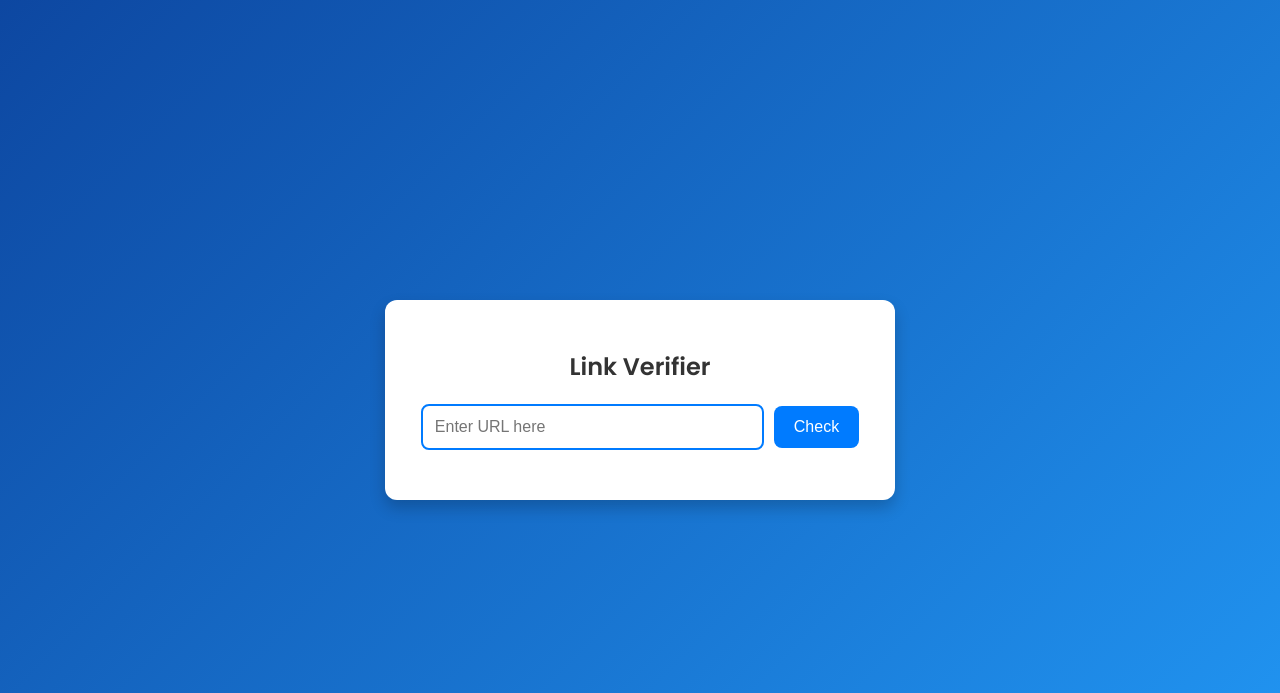
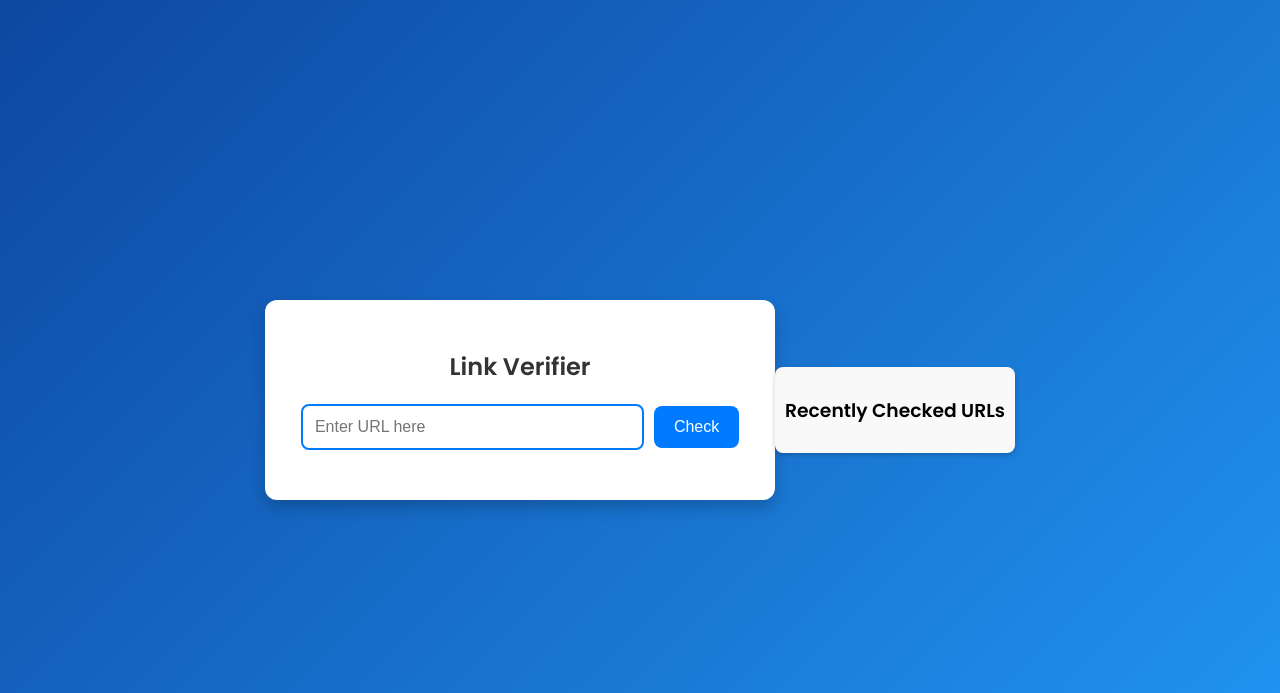
Before and after one commit to Albeeraj/Linkverifier, a FastAPI app: page / in a window 1280 px wide. Shown: the top 693 px of the page. Run offline with FastAPI, Linux system fonts and the light colour scheme; parts of the project's set-up code (start-up, migrations or seed data) failed here and were passed over.

Commit message:
Added recent URLs display feature

```diff
--- a/app.py
+++ b/app.py
@@ -4,6 +4,8 @@ import joblib
 import pandas as pd
 
 app = FastAPI()
+recent_urls = []  # Stores the last 10 checked URLs
+
 
 # Load trained phishing detection model
 try:
@@ -62,7 +64,20 @@ def predict(data: dict):
     url = data.get("url", "")
     if not url:
         raise HTTPException(status_code=400, detail="No URL provided")
-    return predict_url(url)
+
+    result = predict_url(url)
+
+    # Store recent URLs (only keep the last 10)
+    recent_urls.insert(0, {"url": url, "result": result["result"]})
+    if len(recent_urls) > 10:
+        recent_urls.pop()
+
+    return result
+# API endpoint to get the last 10 checked URLs
+@app.get("/recent")
+def get_recent():
+    return {"recent_urls": recent_urls}
+
 
 if __name__ == "__main__":
     import uvicorn
--- a/templates/index.html
+++ b/templates/index.html
@@ -103,29 +103,47 @@
         .error {
             color: red;
         }
+        #recent-container {
+    margin-top: 20px;
+    text-align: left;
+    background: #f9f9f9;
+    padding: 10px;
+    border-radius: 8px;
+    box-shadow: 0 2px 5px rgba(0, 0, 0, 0.2);
+}
+
+#recent-list {
+    list-style: none;
+    padding: 0;
+}
+
+#recent-list li {
+    padding: 5px;
+    font-size: 14px;
+    border-bottom: 1px solid #ddd;
+}
+
+#recent-list li:last-child {
+    border-bottom: none;
+}
+
     </style>
     <script>
-        function isValidURL(url) {
-            const urlPattern = /^(https?:\/\/)([\w.-]+)\.([a-z]{2,6})(\/[\w.-]*)*\/?$/;
-            return urlPattern.test(url);
-        }
-
         async function checkURL() {
             let url = document.getElementById("urlInput").value.trim();
             let resultText = document.getElementById("result");
             let loadingText = document.getElementById("loading");
 
-            if (!url || !isValidURL(url)) {
+            if (!url) {
                 resultText.innerText = "⚠️ Enter a valid URL, including path (e.g., https://example.com/path)";
                 resultText.className = "error";
                 return;
             }
 
-            // Show loading text
             loadingText.style.display = "block";
             resultText.innerText = "";
 
-            let response = await fetch("https://Linkverifier-2.onrender.com/predict", {
+            let response = await fetch("https://linkverifier-2.onrender.com/predict", {
                 method: "POST",
                 headers: { "Content-Type": "application/json" },
                 body: JSON.stringify({ url: url }),
@@ -134,11 +152,29 @@
             let result = await response.json();
             resultText.innerText = " Result: " + result.result;
             resultText.className = result.result === "Phishing" ? "phishing" : "safe";
+            loadingText.style.display = "none";
 
-            // Hide loading text
-            loadingText.style.display = "none";
+            // Refresh the recent URLs list
+            loadRecentURLs();
         }
+
+        async function loadRecentURLs() {
+            let response = await fetch("https://linkverifier-2.onrender.com/recent");
+            let data = await response.json();
+            let recentList = document.getElementById("recent-list");
+            recentList.innerHTML = "";
+
+            data.recent_urls.forEach((entry) => {
+                let listItem = document.createElement("li");
+                listItem.innerHTML = `<strong>${entry.url}</strong>: <span class="${entry.result === "Phishing" ? "phishing" : "safe"}">${entry.result}</span>`;
+                recentList.appendChild(listItem);
+            });
+        }
+
+        // Load recent URLs when the page loads
+        window.onload = loadRecentURLs;
     </script>
+
 </head>
 <body>
     <div id="container">
@@ -150,5 +186,10 @@
         <p id="loading">Checking... ⏳</p>
         <p id="result"></p>
     </div>
+    <div id="recent-container">
+        <h3>Recently Checked URLs</h3>
+        <ul id="recent-list"></ul>
+    </div>
+
 </body>
 </html>
```
